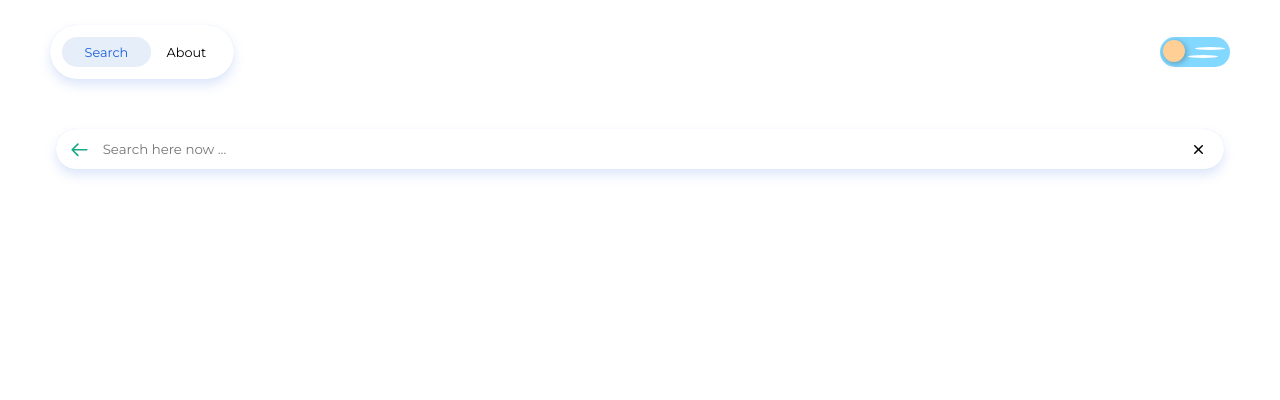
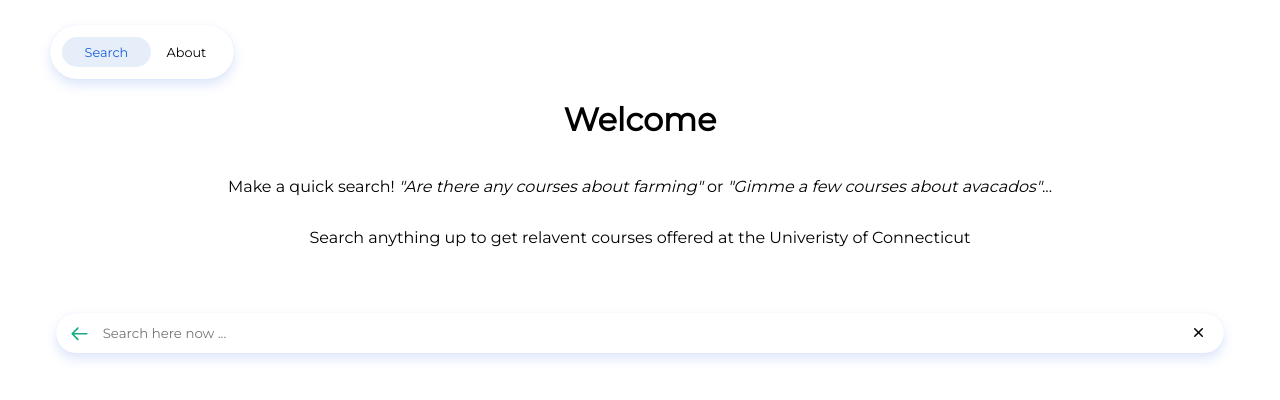
Before and after one commit to hari-p02/UConn-Course_Search, a React (Create React App) app: page / in a window 1280 px wide. Shown: the top 400 px of the page. Built offline with nearby package versions, Linux system fonts and the light colour scheme.

Commit message:
added intro content

```diff
--- a/src/components/Card.js
+++ b/src/components/Card.js
@@ -1,5 +1,6 @@
 import React, { useState } from "react";
 import "./Card.css";
+import CardModal from "./CardModal";
 const Card = ({
   title,
   score,
@@ -10,33 +11,28 @@
   prerequisites,
   colors,
 }) => {
-  const [isPopupVisible, setPopupVisible] = useState(false);
+  const [isModalVisible, setModalVisible] = useState(false);
   return (
     <div class="post-card">
-      {isPopupVisible && (
-        <div className="popup">
-          Add the content for your pop-up display here
-        </div>
-      )}
       <div className="top">
         <div class="avatar" style={{ backgroundColor: colors }}>
           {title}
         </div>
-        <svg
+        {/* <svg
           xmlns="http://www.w3.org/2000/svg"
           fill="none"
           viewBox="0 0 24 24"
           stroke-width="1.5"
           stroke="currentColor"
           class="w-6 h-6"
-          onClick={() => setPopupVisible(!isPopupVisible)}
+          onClick={() => setModalVisible(!isModalVisible)}
         >
           <path
             stroke-linecap="round"
             stroke-linejoin="round"
             d="M11.25 11.25l.041-.02a.75.75 0 011.063.852l-.708 2.836a.75.75 0 001.063.853l.041-.021M21 12a9 9 0 11-18 0 9 9 0 0118 0zm-9-3.75h.008v.008H12V8.25z"
           />
-        </svg>
+        </svg> */}
       </div>
       <a
         class="title"
@@ -80,6 +76,7 @@
           </button>
         </a>
       </div>
+      {/* {isModalVisible && <CardModal closeModal={setModalVisible} />} */}
     </div>
   );
 };
--- /dev/null
+++ b/src/components/CardModal.css
@@ -0,0 +1,24 @@
+.card-modal-background {
+  background-color: #fff;
+  width: 100vw;
+  height: 100vh;
+  display: flex;
+  justify-content: center;
+  align-items: center;
+  position: fixed;
+  top: 0;
+  left: 0;
+  z-index: 10;
+}
+
+.card-modal-background::before {
+  content: "";
+  position: fixed;
+  top: 0;
+  left: 0;
+  width: 100%;
+  height: 100%;
+  /* background-color: rgba(0, 0, 0, 0.5); */
+  backdrop-filter: blur(8px);
+  z-index: -1;
+}
--- a/src/components/CardModal.js
+++ b/src/components/CardModal.js
@@ -0,0 +1,13 @@
+import React from "react";
+import "./CardModal.css";
+const CardModal = ({ closeModal }) => {
+  return (
+    <div className="card-modal-background">
+      <div className="card-modal-contianer" onClick={() => closeModal(false)}>
+        Temp Text &times;
+      </div>
+    </div>
+  );
+};
+
+export default CardModal;
--- a/src/components/Navbar.js
+++ b/src/components/Navbar.js
@@ -32,7 +32,7 @@
           </Link>
           <span class="glider"></span>
         </div>
-        <div class="toggleWrapper">
+        {/* <div class="toggleWrapper">
           <input type="checkbox" className="dn" id="dn" />
           <label for="dn" class="toggle">
             <span class="toggle__handler">
@@ -42,12 +42,9 @@
             </span>
             <span class="star star--1"></span>
             <span class="star star--2"></span>
-            {/* <span class="star star--3"></span> */}
             <span class="star star--4"></span>
-            {/* <span class="star star--5"></span> */}
-            {/* <span class="star star--6"></span> */}
           </label>
-        </div>
+        </div> */}
       </div>
       <main>
         <Outlet />
--- a/src/components/SearchBar.css
+++ b/src/components/SearchBar.css
@@ -25,6 +25,13 @@
   flex-wrap: wrap;
   justify-content: center;
   justify-items: center;
+  align-items: center;
+}
+
+.intro {
+  display: flex;
+  justify-content: center;
+  flex-direction: column;
   align-items: center;
 }
 
@@ -160,7 +167,7 @@
   display: flex;
   justify-content: center;
   align-items: center;
-  height: 75vh;
+  /* height: vh; */
 }
 
 .loader {
--- a/src/components/SearchBar.js
+++ b/src/components/SearchBar.js
@@ -34,6 +34,18 @@
   };
 
   return (
+    <>
+      <div className="intro">
+        <h1>Welcome</h1>
+        <p>
+          Make a quick search! <i>"Are there any courses about farming"</i> or{" "}
+          <i>"Gimme a few courses about avacados"</i>...
+        </p>
+        <p>
+          Search anything up to get relavent courses offered at the Univeristy
+          of Connecticut
+        </p>
+      </div>
       <div className="search-content">
         <div>
           <form class="form" onSubmit={handleSubmit}>
@@ -124,6 +136,7 @@
           </div>
         </div>
       </div>
+    </>
   );
 };
 
```
Lines whose indentation alone changed are shown as unchanged.
